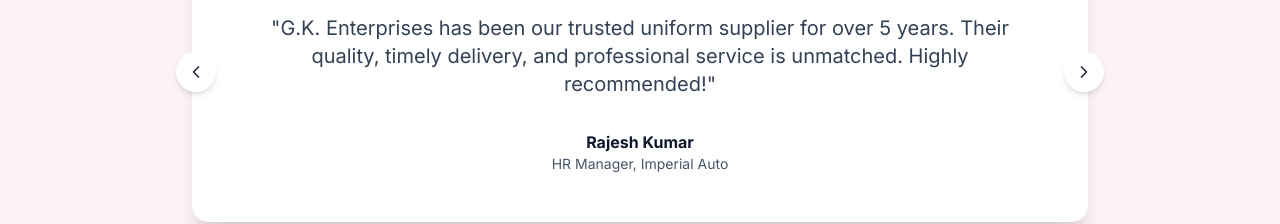
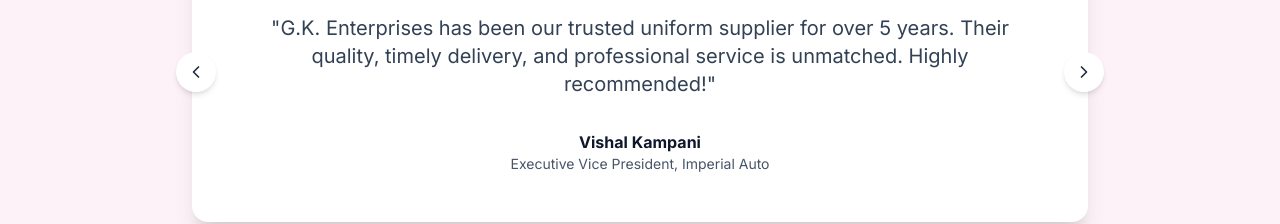
Before and after one commit to RoxyFoxFit/gk-enterprises-website, a React (Vite) app: page / in a window 1280 px wide. Shown: the part 6806-7030 px from the top of the page. Built offline with nearby package versions, Linux system fonts and the light colour scheme.

Commit message:
some modulation

```diff
--- a/src/App.tsx
+++ b/src/App.tsx
@@ -742,23 +742,30 @@ function TestimonialsSection() {
 
   const testimonials = [
     {
-      name: 'Rajesh Kumar',
-      position: 'HR Manager, Imperial Auto',
+      name: 'Vishal Kampani',
+      position: 'Executive Vice President, Imperial Auto',
       text: 'G.K. Enterprises has been our trusted uniform supplier for over 5 years. Their quality, timely delivery, and professional service is unmatched. Highly recommended!',
       rating: 5,
     },
     {
-      name: 'Priya Sharma',
-      position: 'Admin Head, Denso Haryana',
+      name: 'Ruchi Arora',
+      position: 'Sr. Manager General Affairs, Denso Haryana',
       text: 'The embroidery work quality is exceptional. They understood our branding requirements perfectly and delivered uniforms that truly represent our company image.',
       rating: 5,
     },
     {
-      name: 'Amit Verma',
-      position: 'Procurement Manager, Studds',
+      name: 'Mohan Dipak',
+      position: 'Managing Director, Dipak Studios',
       text: 'From industrial safety wear to corporate uniforms, G.K. Enterprises handles all our uniform needs efficiently. Their team is responsive and helpful.',
       rating: 5,
     },
+    {
+      name: 'Rahul sahdev',
+      position: 'CEO & MD at SAR Televenture Ltd ',
+      text: 'Excellent quality uniforms with perfect fitting and timely delivery. Highly satisfied with the service and professionalism. Would definitely recommend!',
+      rating: 5,
+    },
+
   ];
 
   const next = () => setCurrent((c) => (c + 1) % testimonials.length);
```
